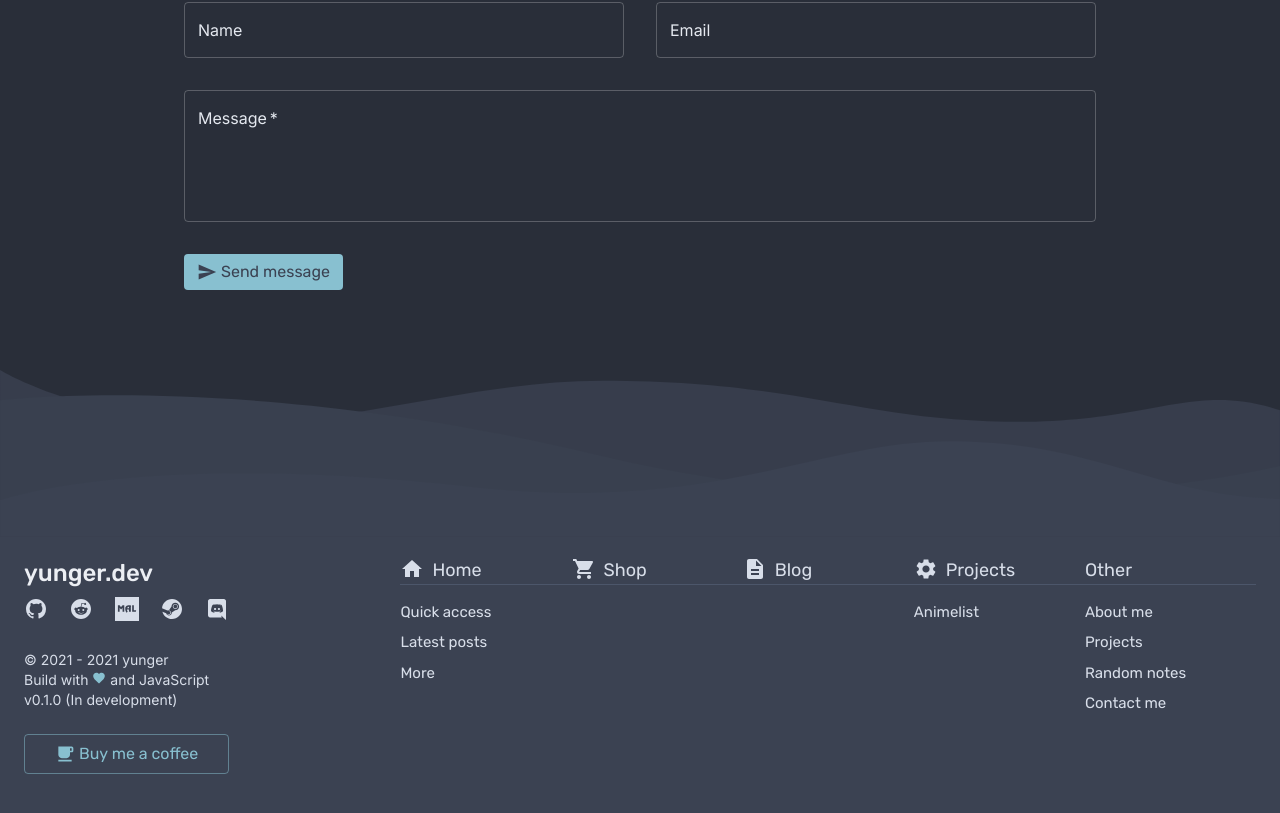
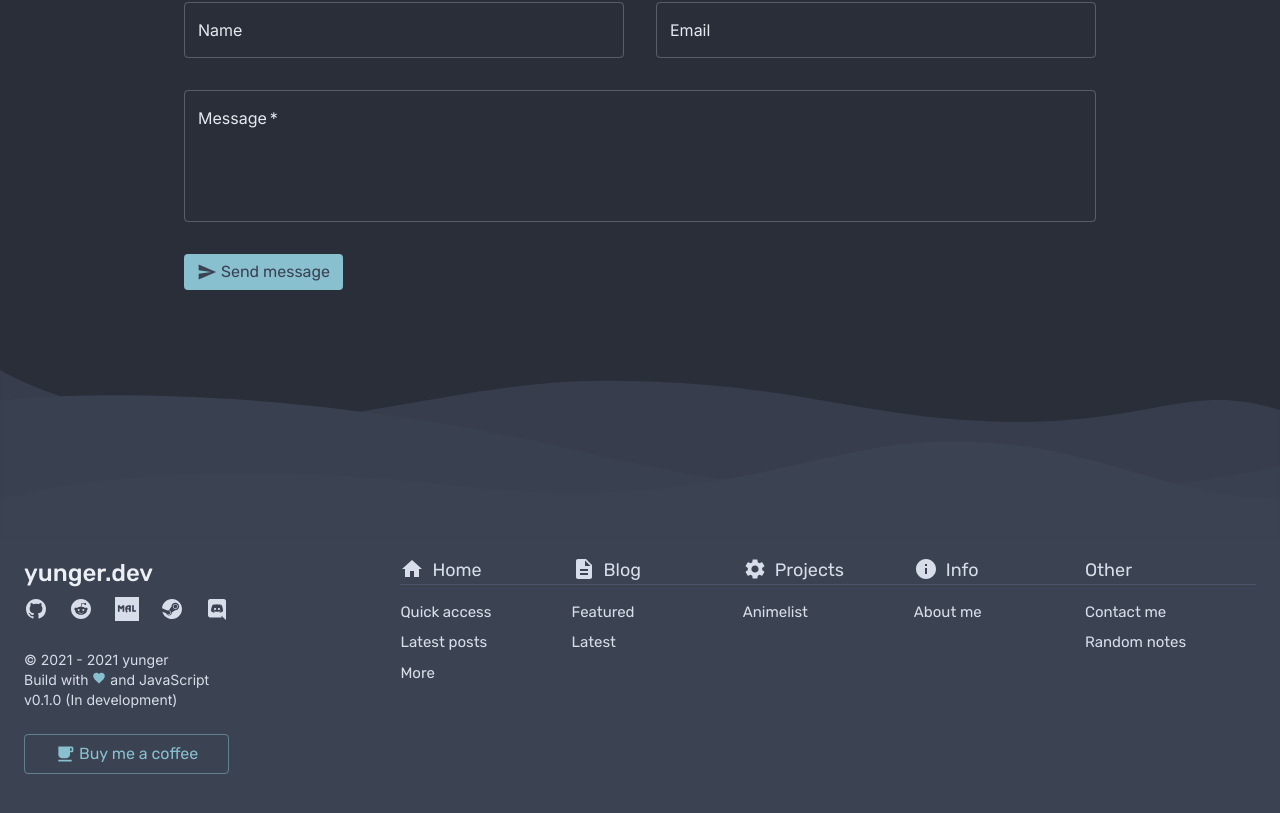
Before and after one commit to yunger7/yunger.dev, a Next.js app: page /contact in a window 1280 px wide. Shown: the part 690-1503 px from the top of the page. Built offline with nearby package versions, Linux system fonts and the light colour scheme.

Commit message:
Change Footer links

```diff
--- a/src/components/Footer.jsx
+++ b/src/components/Footer.jsx
@@ -13,7 +13,7 @@ import { makeStyles } from "@material-ui/core/styles";
 import {
 	Favorite as FavoriteIcon,
 	Home as HomeIcon,
-	ShoppingCart as ShoppingCartIcon,
+	Info as InfoIcon,
 	Description as DescriptionIcon,
 	Settings as SettingsIcon,
 	LocalCafe as LocalCafeIcon,
@@ -46,19 +46,20 @@ const footerLinks = [
 	},
 	{
 		title: {
-			name: "Shop",
-			href: "/shop",
-			icon: ShoppingCartIcon,
-		},
-		links: [],
-	},
-	{
-		title: {
 			name: "Blog",
 			href: "/blog",
 			icon: DescriptionIcon,
 		},
-		links: [],
+		links: [
+			{
+				name: "Featured",
+				href: "/blog/#featured",
+			},
+			{
+				name: "Latest",
+				href: "/blog/#latest",
+			},
+		],
 	},
 	{
 		title: {
@@ -75,26 +76,31 @@ const footerLinks = [
 	},
 	{
 		title: {
+			name: "Info",
+			href: null,
+			icon: InfoIcon,
+		},
+		links: [
+			{
+				"name": "About me",
+				href: "/about",
+			},
+		],
+	},
+	{
+		title: {
 			name: "Other",
 			href: null,
 			icon: null,
 		},
 		links: [
 			{
-				name: "About me",
-				href: "/about",
-			},
-			{
-				name: "Projects",
-				href: "/projects"
+				name: "Contact me",
+				href: "/contact",
 			},
 			{
 				name: "Random notes",
 				href: "/notes",
-			},
-			{
-				name: "Contact me",
-				href: "/contact",
 			},
 		],
 	},
--- a/src/pages/blog/index.jsx
+++ b/src/pages/blog/index.jsx
@@ -55,6 +55,10 @@ const useStyles = makeStyles(theme => ({
   sectionTitle: {
     marginBottom: theme.spacing(2),
   },
+  scroll: {
+    position: "relative",
+		bottom: 100,
+  },
   featured: {
     paddingTop: theme.spacing(5),
     paddingBottom: theme.spacing(5),
@@ -98,6 +102,7 @@ export default function Blog({ posts }) {
 
       <main className={classes.page}>
         <section className={classes.featured}>
+          <div id="featured" className={classes.scroll} />
           <Container maxWidth="lg">
             <div className={classes.sectionTitle}>
               <Typography variant="h4" component="h2">
@@ -120,6 +125,7 @@ export default function Blog({ posts }) {
         <WaveDivider1 color="#292e39" />
 
         <section className={classes.latest}>
+          <div id="latest" className={classes.scroll} />
           <Container maxWidth="lg">
             <div className={classes.sectionTitle}>
               <Typography variant="h4" component="h2">
```
